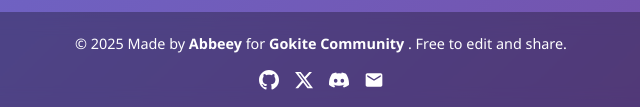
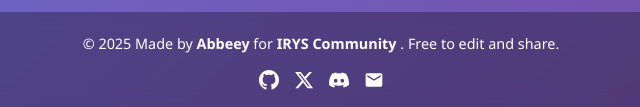
Before and after one commit to doelsumbing87/irys-geometry-move, a plain HTML site: page index.html in a window 1280 px wide. Shown: the part 1031-1138 px from the top of the page, 319-959 px from the left. Drawn offline with Linux system fonts and the light colour scheme.

Commit message:
Update index.html

```diff
--- a/index.html
+++ b/index.html
@@ -72,8 +72,8 @@
                     <strong>Abbeey</strong>
                 </a>
                 for
-                <a href="https://gokite.ai/" target="_blank" rel="noopener noreferrer" class="footer-link">
-                    <strong>Gokite Community</strong>
+                <a href="https://irys.xyz/" target="_blank" rel="noopener noreferrer" class="footer-link">
+                    <strong>IRYS Community</strong>
                 </a>.
                 Free to edit and share.
             </p>
@@ -104,4 +104,5 @@
 
     <script src="script.js"></script>
 </body>
+
 </html>
```
